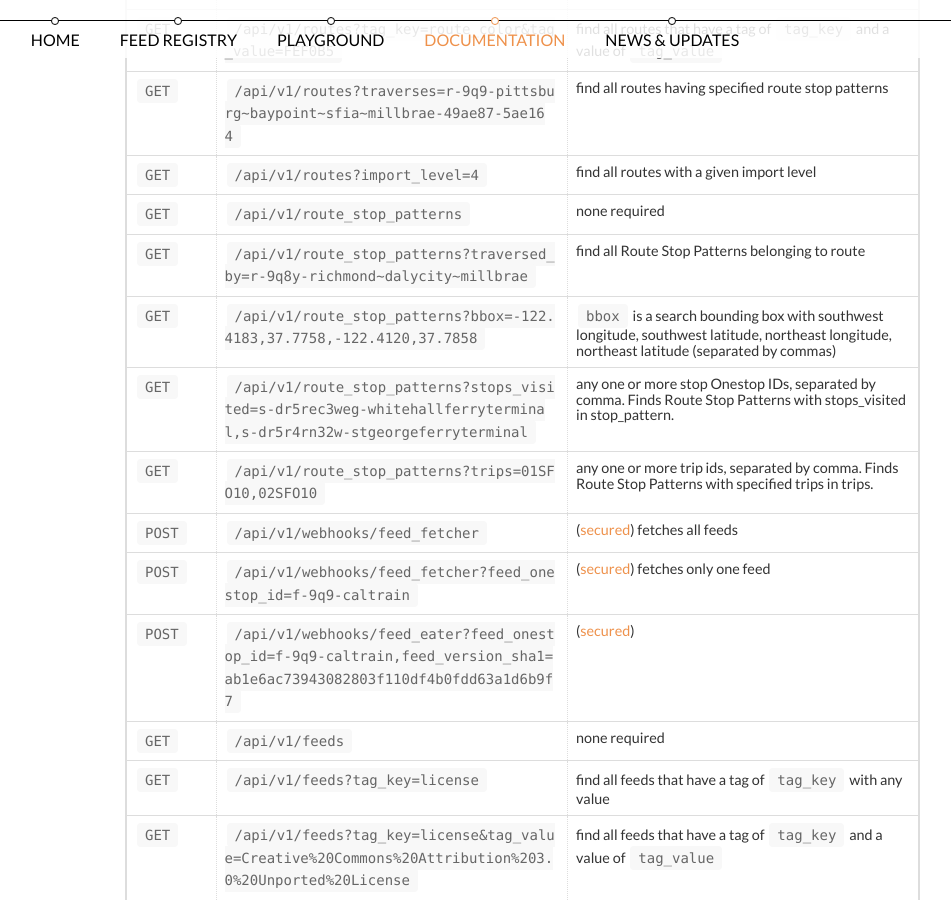
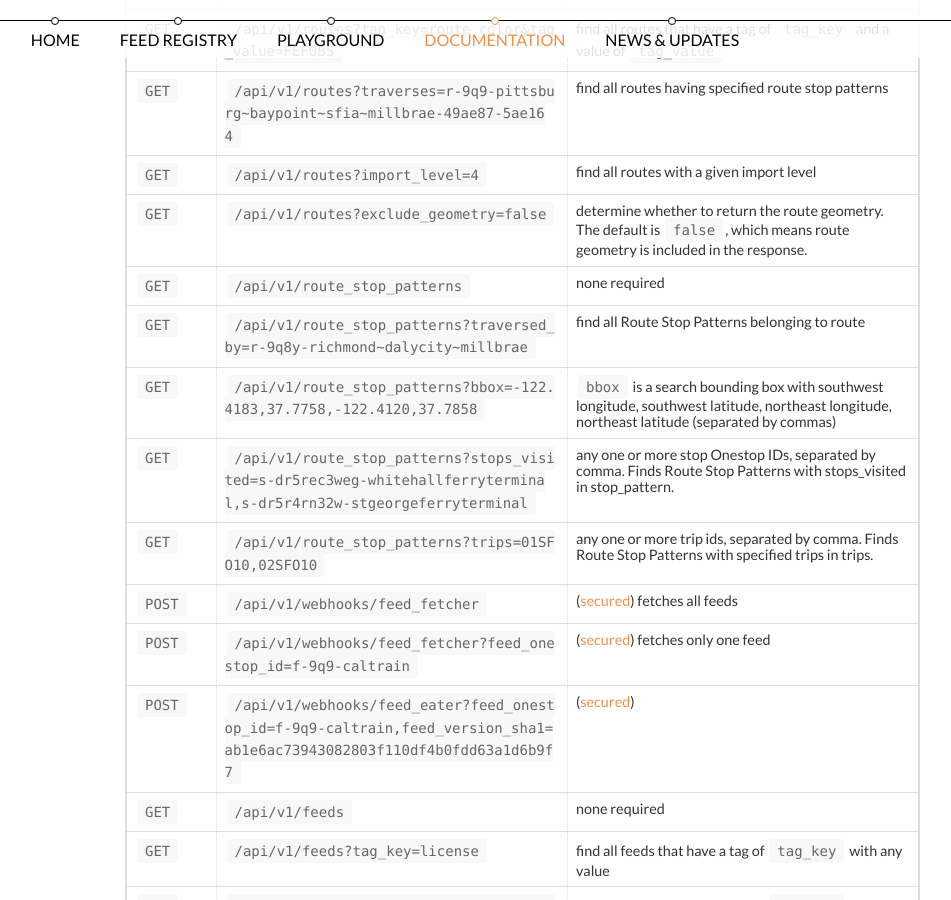
Before and after one commit to transitland/www-transit-land, a Jekyll site: the page built from documentation/datastore/api-endpoints.md, in a window 1280 px wide and 900 px high, scrolled down 2746 px. Shown: the whole window, without its empty margins (255-1206 px from the left). Built offline with Jekyll 4.4.1, drawn with Linux system fonts in a browser that asks for light colours; nearby versions of some CDN libraries.

Commit message:
Add exclude_geometry

```diff
--- a/documentation/datastore/api-endpoints.md
+++ b/documentation/datastore/api-endpoints.md
@@ -51,6 +51,7 @@ Method | Example URL | Parameters
 `GET` |  `/api/v1/routes?tag_key=route_color&tag_value=FEF0B5` | find all routes that have a tag of `tag_key` and a value of `tag_value`
 `GET` |  `/api/v1/routes?traverses=r-9q9-pittsburg~baypoint~sfia~millbrae-49ae87-5ae164` | find all routes having specified route stop patterns
 `GET` |  `/api/v1/routes?import_level=4` | find all routes with a given import level
+`GET` |  `/api/v1/routes?exclude_geometry=false` | determine whether to return the route geometry. The default is `false`, which means route geometry is included in the response.
 `GET` |  `/api/v1/route_stop_patterns` | none required
 `GET` |  `/api/v1/route_stop_patterns?traversed_by=r-9q8y-richmond~dalycity~millbrae` | find all Route Stop Patterns belonging to route
 `GET` |  `/api/v1/route_stop_patterns?bbox=-122.4183,37.7758,-122.4120,37.7858` | `bbox` is a search bounding box with southwest longitude, southwest latitude, northeast longitude, northeast latitude (separated by commas)
```
